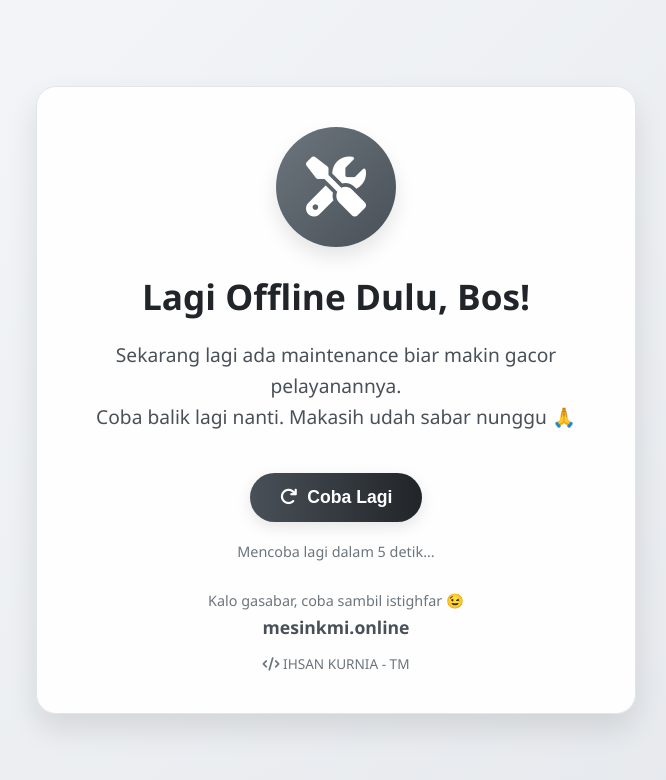
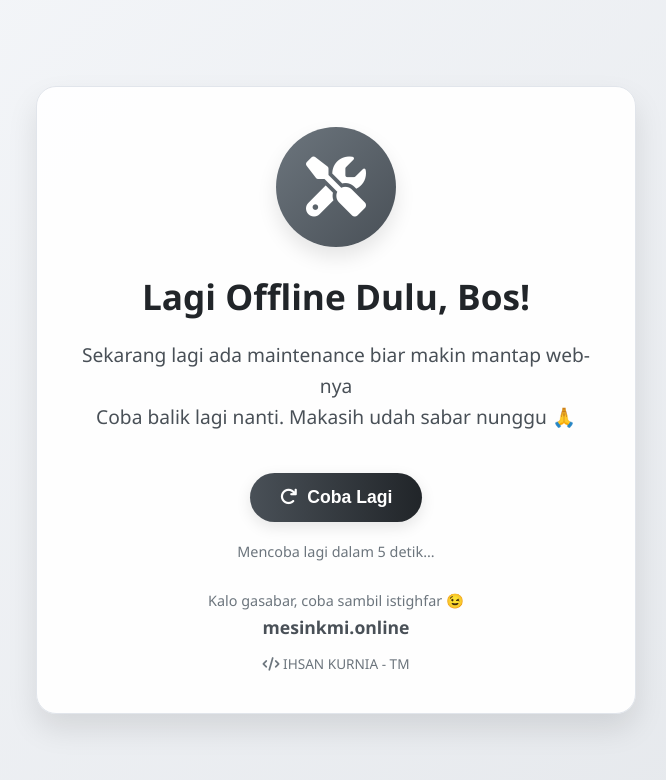
Before and after one commit to ihsankurnia27/mesinkmi-offline, a plain HTML site: page index.html in a window 1280 px wide. Shown: the whole page, without its empty margins (304-970 px from the left). Drawn offline with Linux system fonts and the light colour scheme.

Commit message:
Update index.html

```diff
--- a/index.html
+++ b/index.html
@@ -157,7 +157,7 @@
     <h1>Lagi Offline Dulu, Bos!</h1>
 
     <div class="message">
-      <p>Sekarang lagi ada maintenance biar makin gacor pelayanannya.</p>
+      <p>Sekarang lagi ada maintenance biar makin mantap web-nya</p>
       <p>Coba balik lagi nanti. Makasih udah sabar nunggu 🙏</p>
     </div>
 
```
